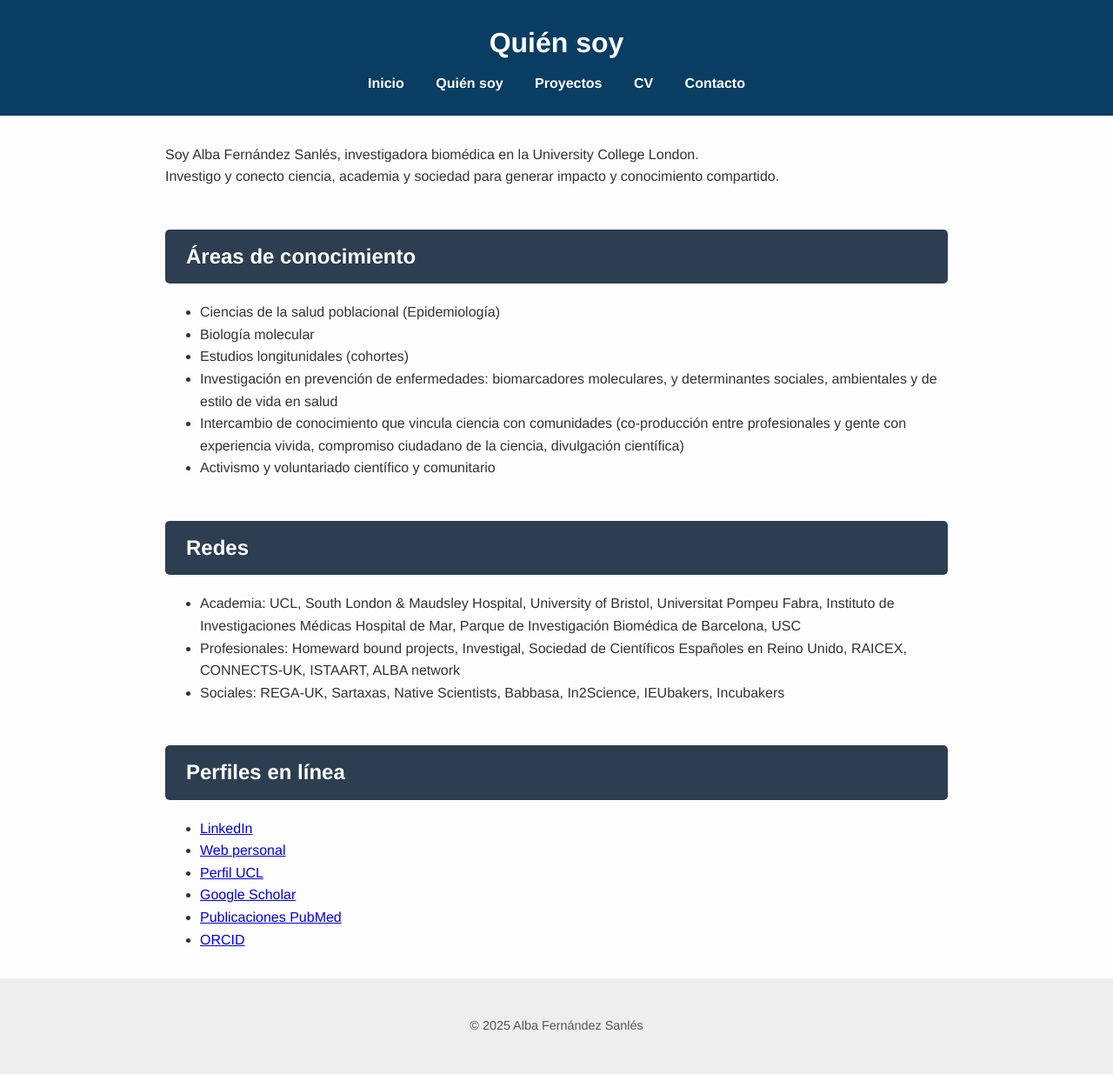
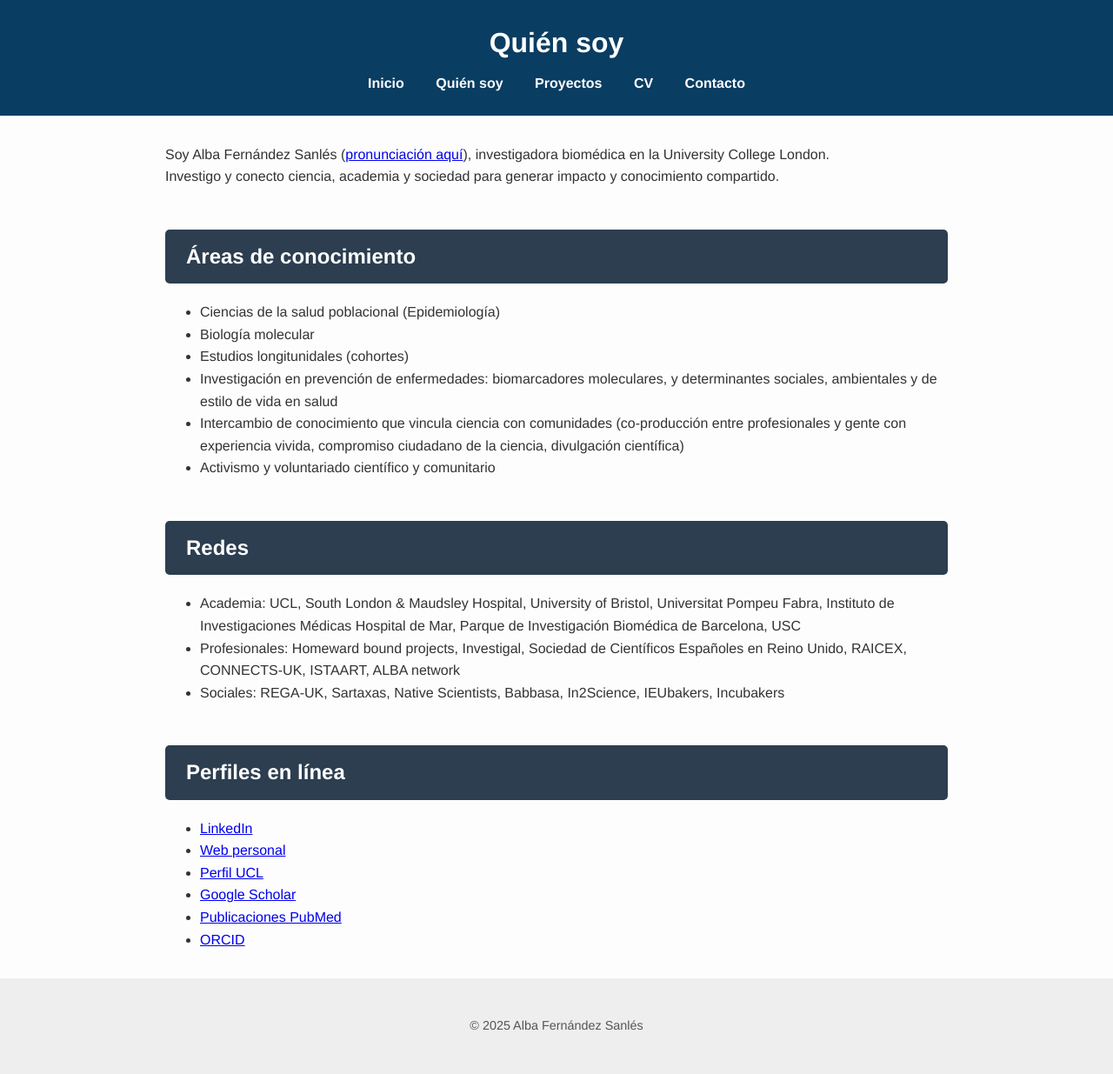
Before and after one commit to albafsanles/albafsanles.github.io, a Jekyll site: the page built from about.md, in a window 1280 px wide. Shown: the whole page at 87% size. Built offline with Jekyll 4.4.1, drawn with Linux system fonts in a browser that asks for light colours.

Commit message:
Update about.md

```diff
--- a/about.md
+++ b/about.md
@@ -4,7 +4,7 @@ title: "Quién soy"
 permalink: /about/
 ---
 
-Soy Alba Fernández Sanlés, investigadora biomédica en la University College London.
+Soy Alba Fernández Sanlés ([pronunciación aquí](https://namedrop.io/albafernandezsanles)), investigadora biomédica en la University College London.
 Investigo y conecto ciencia, academia y sociedad para generar impacto y conocimiento compartido.
 
 ## Áreas de conocimiento
```
